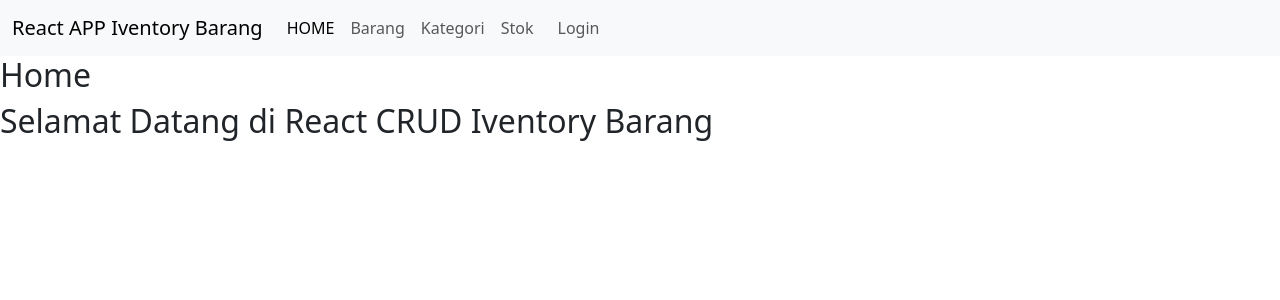
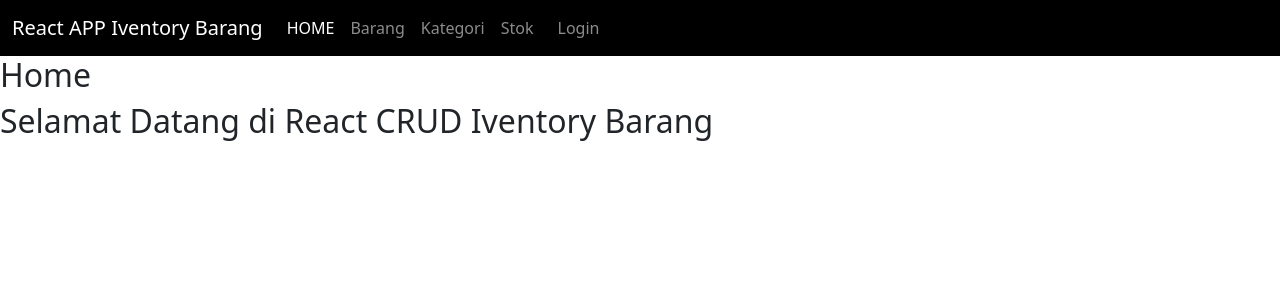
Before and after one commit to MettaShanti/React-crud-UAS, a React (Vite) app in the folder react-crud/react-crud/: page / in a window 1280 px wide. Shown: the top 300 px of the page. Built offline with nearby package versions, Linux system fonts and the light colour scheme.

Commit message:
Update App.jsx

```diff
--- a/react-crud/react-crud/src/App.jsx
+++ b/react-crud/react-crud/src/App.jsx
@@ -23,9 +23,10 @@ const Login = React.lazy(() => import("./components/Login"));
 
 function App() {
   const [token, setToken] = useState(localStorage.getItem("authToken")); // Ambil token dari localStorage
+
   return (
     <Router>
-      <nav className="navbar navbar-expand-lg bg-body-tertiary">
+      <nav className="navbar navbar-expand-lg navbar-dark" style={{ backgroundColor: 'black' }}>
   <div className="container-fluid">
     <a className="navbar-brand" href="#">React APP Iventory Barang</a>
     <button className="navbar-toggler" type="button" data-bs-toggle="collapse" data-bs-target="#navbarSupportedContent" aria-controls="navbarSupportedContent" aria-expanded="false" aria-label="Toggle navigation">
```
